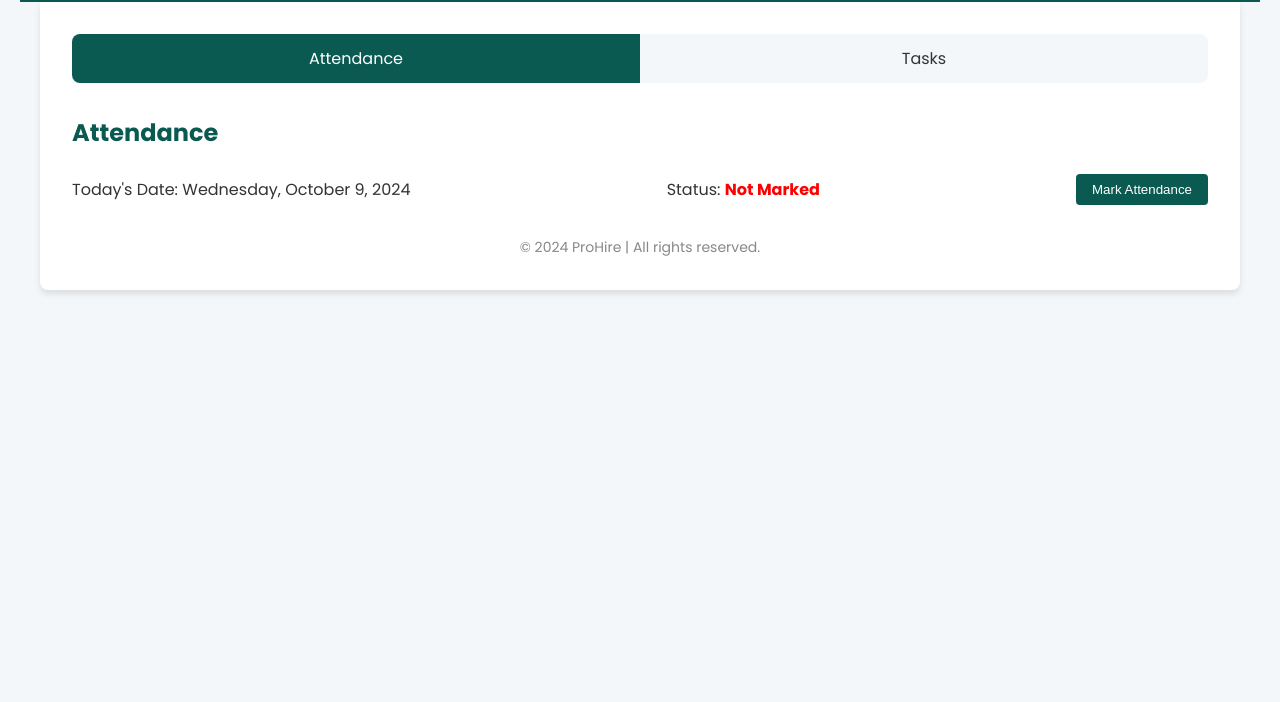
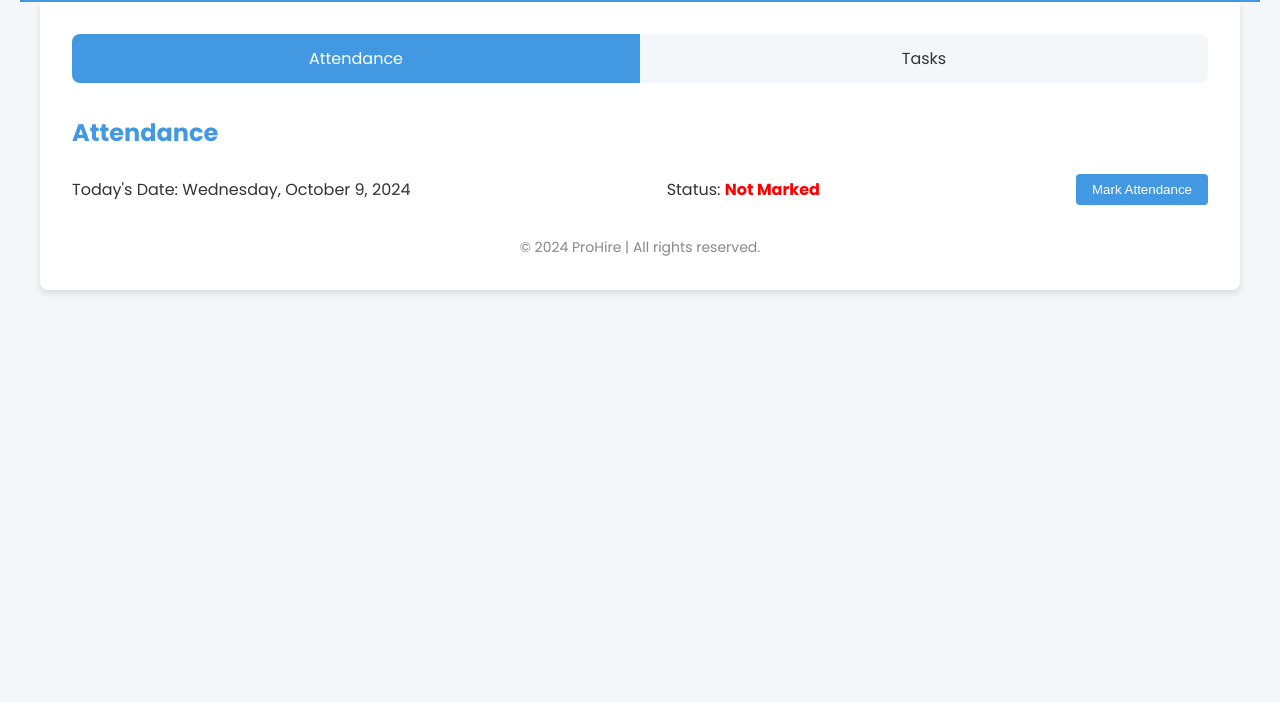
Before and after one commit to JollyAnsh/ProHire, a plain HTML site: page employee.html in a window 1280 px wide. Shown: the part 98-800 px from the top of the page. Drawn offline with Linux system fonts and the light colour scheme.

Commit message:
Update employee.html

```diff
--- a/employee.html
+++ b/employee.html
@@ -7,7 +7,7 @@
     <link href="https://fonts.googleapis.com/css2?family=Poppins:wght@300;400;500;600;700&display=swap" rel="stylesheet">
     <style>
         :root {
-            --primary-color: rgb(10, 90, 82);
+            --primary-color: #4299e1;
             --secondary-color: #e74c3c;
             --background-color: #f4f7f9;
             --card-background: #ffffff;
```
